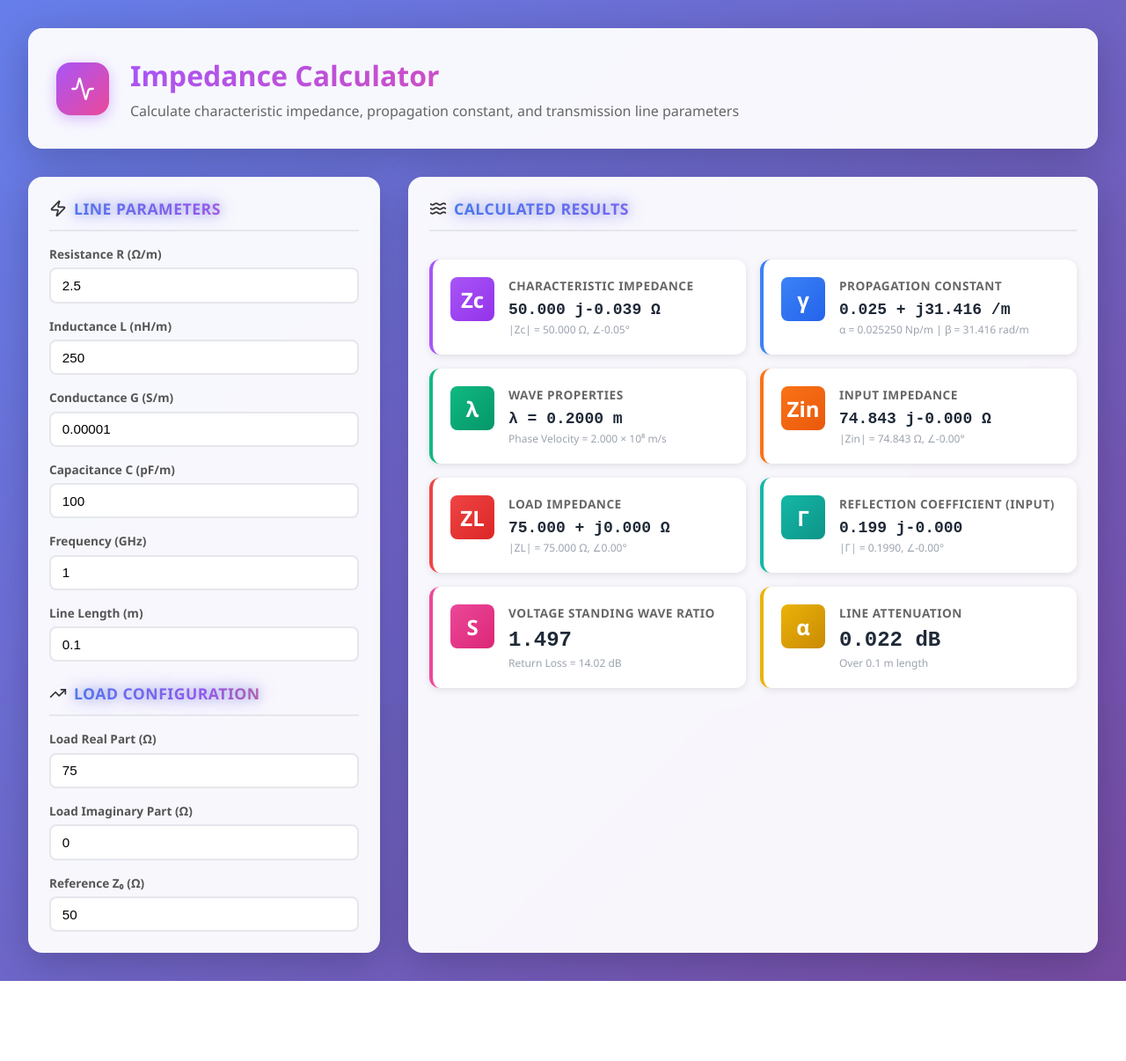
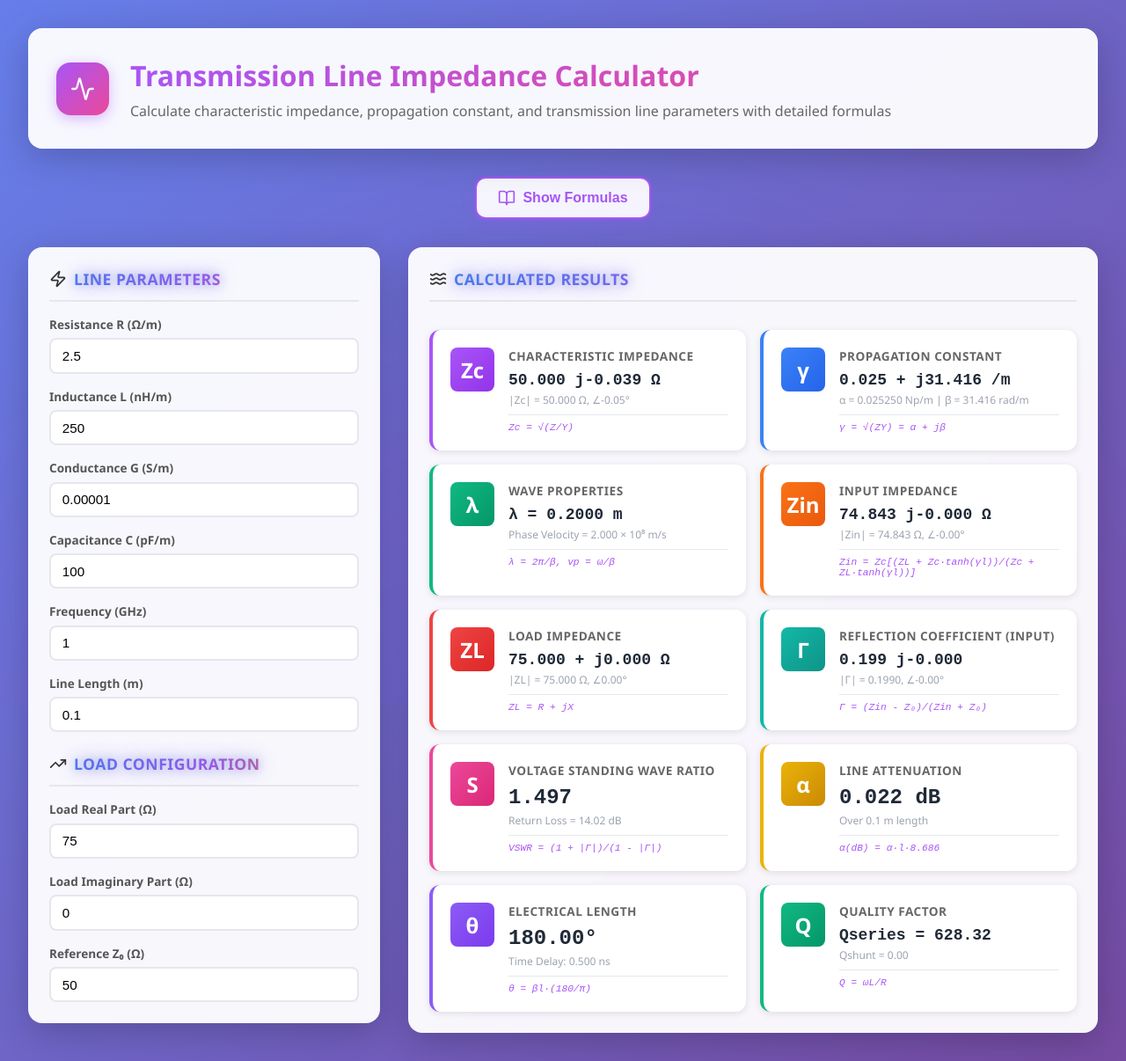
Before and after one commit to AdityaGangboir/TLV, a React (Vite) app: page /impedance-calculator in a window 1280 px wide. Shown: the whole page at 88% size. Before the commit the page ends 1115 px from the top, so only its background shows below. Built offline with nearby package versions, Linux system fonts and the light colour scheme.

Commit message:
Impedance Calculator changed

```diff
--- a/src/pages/ImpedanceCalculator.css
+++ b/src/pages/ImpedanceCalculator.css
@@ -50,6 +50,104 @@
   font-size: 1rem;
   color: #666;
   margin: 0.5rem 0 0 0;
+}
+
+/* Formula Toggle Button */
+.formula-toggle-container {
+  margin-bottom: 2rem;
+  display: flex;
+  justify-content: center;
+}
+
+.formula-toggle-btn {
+  display: flex;
+  align-items: center;
+  gap: 0.5rem;
+  padding: 0.75rem 1.5rem;
+  background: rgba(255, 255, 255, 0.95);
+  border: 2px solid #a855f7;
+  border-radius: 0.75rem;
+  font-size: 1rem;
+  font-weight: 600;
+  color: #a855f7;
+  cursor: pointer;
+  transition: all 0.3s ease;
+  box-shadow: 0 4px 15px rgba(168, 85, 247, 0.2);
+}
+
+.formula-toggle-btn:hover {
+  background: linear-gradient(135deg, #a855f7, #ec4899);
+  color: white;
+  transform: translateY(-2px);
+  box-shadow: 0 6px 20px rgba(168, 85, 247, 0.3);
+}
+
+/* Formulas Section */
+.formulas-section {
+  background: rgba(255, 255, 255, 0.95);
+  backdrop-filter: blur(10px);
+  border-radius: 1rem;
+  padding: 2rem;
+  margin-bottom: 2rem;
+  box-shadow: 0 10px 40px rgba(0, 0, 0, 0.2);
+}
+
+.formulas-title {
+  display: flex;
+  align-items: center;
+  gap: 0.75rem;
+  font-size: 1.5rem;
+  font-weight: 700;
+  color: #333;
+  margin: 0 0 1.5rem 0;
+  padding-bottom: 1rem;
+  border-bottom: 3px solid #a855f7;
+}
+
+.formulas-grid {
+  display: grid;
+  grid-template-columns: repeat(auto-fit, minmax(320px, 1fr));
+  gap: 1.25rem;
+}
+
+.formula-card {
+  background: white;
+  border-radius: 0.75rem;
+  padding: 1.25rem;
+  box-shadow: 0 2px 8px rgba(0, 0, 0, 0.1);
+  border-left: 4px solid #a855f7;
+  transition: transform 0.2s, box-shadow 0.2s;
+}
+
+.formula-card:hover {
+  transform: translateY(-3px);
+  box-shadow: 0 4px 15px rgba(168, 85, 247, 0.2);
+}
+
+.formula-card-title {
+  font-size: 1rem;
+  font-weight: 700;
+  color: #a855f7;
+  margin: 0 0 0.75rem 0;
+}
+
+.formula-equation {
+  font-family: "Courier New", monospace;
+  font-size: 1.1rem;
+  font-weight: 600;
+  color: #1f2937;
+  background: #f3f4f6;
+  padding: 0.75rem;
+  border-radius: 0.5rem;
+  margin-bottom: 0.75rem;
+  overflow-x: auto;
+}
+
+.formula-description {
+  font-size: 0.875rem;
+  color: #666;
+  margin: 0;
+  line-height: 1.5;
 }
 
 /* Content Grid */
@@ -172,6 +270,12 @@
 .result-card.yellow {
   border-left-color: #eab308;
 }
+.result-card.violet {
+  border-left-color: #8b5cf6;
+}
+.result-card.emerald {
+  border-left-color: #10b981;
+}
 
 .result-icon {
   width: 50px;
@@ -210,6 +314,12 @@
 .result-card.yellow .result-icon {
   background: linear-gradient(135deg, #eab308, #ca8a04);
 }
+.result-card.violet .result-icon {
+  background: linear-gradient(135deg, #8b5cf6, #7c3aed);
+}
+.result-card.emerald .result-icon {
+  background: linear-gradient(135deg, #10b981, #059669);
+}
 
 .result-content {
   flex: 1;
@@ -239,6 +349,17 @@
 .result-meta {
   font-size: 0.75rem;
   color: #9ca3af;
+  margin-bottom: 0.3rem;
+}
+
+.result-formula {
+  font-size: 0.7rem;
+  color: #a855f7;
+  font-style: italic;
+  margin-top: 0.5rem;
+  padding-top: 0.5rem;
+  border-top: 1px solid #e5e7eb;
+  font-family: "Courier New", monospace;
 }
 
 /* Responsive Design */
@@ -250,6 +371,10 @@
   .impedance-calc-results {
     grid-template-columns: repeat(auto-fit, minmax(280px, 1fr));
   }
+
+  .formulas-grid {
+    grid-template-columns: repeat(auto-fit, minmax(280px, 1fr));
+  }
 }
 
 @media (max-width: 768px) {
@@ -259,6 +384,8 @@
 
   .impedance-calc-header {
     padding: 1.5rem;
+    flex-direction: column;
+    text-align: center;
   }
 
   .impedance-calc-title {
@@ -268,4 +395,17 @@
   .impedance-calc-results {
     grid-template-columns: 1fr;
   }
+
+  .formulas-section {
+    padding: 1.5rem;
+  }
+
+  .formulas-grid {
+    grid-template-columns: 1fr;
+  }
+
+  .formula-toggle-btn {
+    width: 100%;
+    justify-content: center;
+  }
 }
--- a/src/pages/ImpedanceCalculator.jsx
+++ b/src/pages/ImpedanceCalculator.jsx
@@ -1,5 +1,5 @@
 import React, { useState, useMemo } from "react";
-import { Activity, Zap, TrendingUp, Waves } from "lucide-react";
+import { Activity, Zap, TrendingUp, Waves, BookOpen } from "lucide-react";
 import "./ImpedanceCalculator.css";
 
 // Complex number class
@@ -45,6 +45,9 @@ class Complex {
       Math.sqrt(r) * Math.sin(theta)
     );
   }
+  conj() {
+    return new Complex(this.re, -this.im);
+  }
 }
 
 const ImpedanceCalculator = () => {
@@ -60,15 +63,20 @@ const ImpedanceCalculator = () => {
     Z0: 50,
   });
 
+  const [showFormulas, setShowFormulas] = useState(false);
+
   const results = useMemo(() => {
     const { R, L, G, C, freq, length, ZL_re, ZL_im, Z0 } = inputs;
     const omega = 2 * Math.PI * freq * 1e9;
 
     // Series impedance and shunt admittance per unit length
+    // Z = R + jωL (Ω/m)
     const Z = new Complex(R, omega * L * 1e-9);
+
+    // Y = G + jωC (S/m)
     const Y = new Complex(G, omega * C * 1e-12);
 
-    // Propagation constant γ = √(ZY)
+    // Propagation constant γ = √(ZY) = α + jβ
     const ZY = Z.mul(Y);
     const gamma = ZY.sqrt();
     const alpha = gamma.re; // Attenuation constant (Np/m)
@@ -77,14 +85,17 @@ const ImpedanceCalculator = () => {
     // Characteristic impedance Zc = √(Z/Y)
     const Zc = Z.div(Y).sqrt();
 
-    // Wavelength and phase velocity
+    // Wavelength λ = 2π/β
     const wavelength = (2 * Math.PI) / beta;
+
+    // Phase velocity vp = ω/β
     const phaseVel = omega / beta; // m/s
 
     // Load impedance
     const ZL = new Complex(ZL_re, ZL_im);
 
     // Input impedance using hyperbolic functions
+    // Zin = Zc * (ZL + Zc*tanh(γl)) / (Zc + ZL*tanh(γl))
     const gl = gamma.scale(length);
     const sinh_gl = new Complex(
       Math.sinh(gl.re) * Math.cos(gl.im),
@@ -101,22 +112,34 @@ const ImpedanceCalculator = () => {
     const Zin = Zc.mul(num.div(den));
 
     // Reflection coefficient at load
+    // ΓL = (ZL - Z0) / (ZL + Z0)
     const GammaL = ZL.sub(new Complex(Z0, 0)).div(ZL.add(new Complex(Z0, 0)));
 
     // Reflection coefficient at input
+    // Γin = (Zin - Z0) / (Zin + Z0)
     const Gamma_in = Zin.sub(new Complex(Z0, 0)).div(
       Zin.add(new Complex(Z0, 0))
     );
 
-    // VSWR
+    // VSWR = (1 + |Γ|) / (1 - |Γ|)
     const rho = Gamma_in.mag();
     const VSWR = rho < 0.9999 ? (1 + rho) / (1 - rho) : 999;
 
-    // Return loss
+    // Return loss = -20*log10(|Γ|) dB
     const returnLoss = -20 * Math.log10(rho);
 
-    // Attenuation in dB
+    // Attenuation in dB = α*l*8.686
     const attenuation_dB = alpha * length * 8.686; // Convert Np to dB
+
+    // Quality factor Q = ωL/R or 1/(ωRC)
+    const Q_series = (omega * L * 1e-9) / R;
+    const Q_shunt = 1 / (omega * C * 1e-12 * (1/G));
+
+    // Electrical length in degrees = βl * 180/π
+    const electricalLength = (beta * length * 180) / Math.PI;
+
+    // Time delay τ = l/vp
+    const timeDelay = length / phaseVel; // seconds
 
     return {
       Zc,
@@ -132,6 +155,10 @@ const ImpedanceCalculator = () => {
       VSWR,
       returnLoss,
       attenuation_dB,
+      Q_series,
+      Q_shunt,
+      electricalLength,
+      timeDelay,
     };
   }, [inputs]);
 
@@ -144,6 +171,79 @@ const ImpedanceCalculator = () => {
     return `${z.re.toFixed(3)} ${sign} j${z.im.toFixed(3)} ${unit}`;
   };
 
+  const formulas = [
+    {
+      title: "Series Impedance",
+      formula: "Z = R + jωL",
+      description: "Series impedance per unit length (Ω/m)"
+    },
+    {
+      title: "Shunt Admittance",
+      formula: "Y = G + jωC",
+      description: "Shunt admittance per unit length (S/m)"
+    },
+    {
+      title: "Propagation Constant",
+      formula: "γ = √(ZY) = α + jβ",
+      description: "Where α is attenuation constant (Np/m) and β is phase constant (rad/m)"
+    },
+    {
+      title: "Characteristic Impedance",
+      formula: "Zc = √(Z/Y)",
+      description: "Characteristic impedance of the transmission line"
+    },
+    {
+      title: "Input Impedance",
+      formula: "Zin = Zc[(ZL + Zc·tanh(γl))/(Zc + ZL·tanh(γl))]",
+      description: "Input impedance looking into the line"
+    },
+    {
+      title: "Reflection Coefficient",
+      formula: "Γ = (Z - Z₀)/(Z + Z₀)",
+      description: "Reflection coefficient at any point"
+    },
+    {
+      title: "VSWR",
+      formula: "VSWR = (1 + |Γ|)/(1 - |Γ|)",
+      description: "Voltage Standing Wave Ratio"
+    },
+    {
+      title: "Return Loss",
+      formula: "RL = -20·log₁₀(|Γ|) dB",
+      description: "Return loss in decibels"
+    },
+    {
+      title: "Wavelength",
+      formula: "λ = 2π/β",
+      description: "Wavelength in meters"
+    },
+    {
+      title: "Phase Velocity",
+      formula: "vp = ω/β",
+      description: "Phase velocity in m/s"
+    },
+    {
+      title: "Attenuation",
+      formula: "α(dB) = α(Np)·l·8.686",
+      description: "Attenuation in dB over length l"
+    },
+    {
+      title: "Electrical Length",
+      formula: "θ = βl·(180/π)°",
+      description: "Electrical length in degrees"
+    },
+    {
+      title: "Time Delay",
+      formula: "τ = l/vp",
+      description: "Signal propagation delay"
+    },
+    {
+      title: "Quality Factor",
+      formula: "Q = ωL/R",
+      description: "Quality factor for series and shunt elements"
+    }
+  ];
+
   return (
     <div className="impedance-calc-container">
       <div className="impedance-calc-wrapper">
@@ -153,13 +253,42 @@ const ImpedanceCalculator = () => {
             <Activity size={28} />
           </div>
           <div>
-            <h1 className="impedance-calc-title">Impedance Calculator</h1>
+            <h1 className="impedance-calc-title">Transmission Line Impedance Calculator</h1>
             <p className="impedance-calc-subtitle">
-              Calculate characteristic impedance, propagation constant, and
-              transmission line parameters
+              Calculate characteristic impedance, propagation constant, and transmission line parameters with detailed formulas
             </p>
           </div>
         </div>
+
+        {/* Formula Toggle Button */}
+        <div className="formula-toggle-container">
+          <button
+            className="formula-toggle-btn"
+            onClick={() => setShowFormulas(!showFormulas)}
+          >
+            <BookOpen size={20} />
+            {showFormulas ? "Hide Formulas" : "Show Formulas"}
+          </button>
+        </div>
+
+        {/* Formulas Section */}
+        {showFormulas && (
+          <div className="formulas-section">
+            <h2 className="formulas-title">
+              <BookOpen size={24} />
+              Formulas Used in Calculations
+            </h2>
+            <div className="formulas-grid">
+              {formulas.map((item, idx) => (
+                <div key={idx} className="formula-card">
+                  <h3 className="formula-card-title">{item.title}</h3>
+                  <div className="formula-equation">{item.formula}</div>
+                  <p className="formula-description">{item.description}</p>
+                </div>
+              ))}
+            </div>
+          </div>
+        )}
 
         <div className="impedance-calc-content">
           {/* Input Section */}
@@ -288,6 +417,7 @@ const ImpedanceCalculator = () => {
                   |Zc| = {results.Zc.mag().toFixed(3)} Ω, ∠
                   {((results.Zc.phase() * 180) / Math.PI).toFixed(2)}°
                 </div>
+                <div className="result-formula">Zc = √(Z/Y)</div>
               </div>
             </div>
 
@@ -303,6 +433,7 @@ const ImpedanceCalculator = () => {
                   α = {results.alpha.toFixed(6)} Np/m | β ={" "}
                   {results.beta.toFixed(3)} rad/m
                 </div>
+                <div className="result-formula">γ = √(ZY) = α + jβ</div>
               </div>
             </div>
 
@@ -318,6 +449,7 @@ const ImpedanceCalculator = () => {
                   Phase Velocity = {(results.phaseVel / 1e8).toFixed(3)} × 10⁸
                   m/s
                 </div>
+                <div className="result-formula">λ = 2π/β, vp = ω/β</div>
               </div>
             </div>
 
@@ -333,6 +465,7 @@ const ImpedanceCalculator = () => {
                   |Zin| = {results.Zin.mag().toFixed(3)} Ω, ∠
                   {((results.Zin.phase() * 180) / Math.PI).toFixed(2)}°
                 </div>
+                <div className="result-formula">Zin = Zc[(ZL + Zc·tanh(γl))/(Zc + ZL·tanh(γl))]</div>
               </div>
             </div>
 
@@ -348,6 +481,7 @@ const ImpedanceCalculator = () => {
                   |ZL| = {results.ZL.mag().toFixed(3)} Ω, ∠
                   {((results.ZL.phase() * 180) / Math.PI).toFixed(2)}°
                 </div>
+                <div className="result-formula">ZL = R + jX</div>
               </div>
             </div>
 
@@ -363,6 +497,7 @@ const ImpedanceCalculator = () => {
                   |Γ| = {results.Gamma_in.mag().toFixed(4)}, ∠
                   {((results.Gamma_in.phase() * 180) / Math.PI).toFixed(2)}°
                 </div>
+                <div className="result-formula">Γ = (Zin - Z₀)/(Zin + Z₀)</div>
               </div>
             </div>
 
@@ -377,6 +512,7 @@ const ImpedanceCalculator = () => {
                 <div className="result-meta">
                   Return Loss = {results.returnLoss.toFixed(2)} dB
                 </div>
+                <div className="result-formula">VSWR = (1 + |Γ|)/(1 - |Γ|)</div>
               </div>
             </div>
 
@@ -389,6 +525,37 @@ const ImpedanceCalculator = () => {
                   {results.attenuation_dB.toFixed(3)} dB
                 </div>
                 <div className="result-meta">Over {inputs.length} m length</div>
+                <div className="result-formula">α(dB) = α·l·8.686</div>
+              </div>
+            </div>
+
+            {/* Electrical Length */}
+            <div className="result-card violet">
+              <div className="result-icon">θ</div>
+              <div className="result-content">
+                <h3>Electrical Length</h3>
+                <div className="result-value large">
+                  {results.electricalLength.toFixed(2)}°
+                </div>
+                <div className="result-meta">
+                  Time Delay: {(results.timeDelay * 1e9).toFixed(3)} ns
+                </div>
+                <div className="result-formula">θ = βl·(180/π)</div>
+              </div>
+            </div>
+
+            {/* Quality Factor */}
+            <div className="result-card emerald">
+              <div className="result-icon">Q</div>
+              <div className="result-content">
+                <h3>Quality Factor</h3>
+                <div className="result-value">
+                  Qseries = {results.Q_series.toFixed(2)}
+                </div>
+                <div className="result-meta">
+                  Qshunt = {results.Q_shunt.toFixed(2)}
+                </div>
+                <div className="result-formula">Q = ωL/R</div>
               </div>
             </div>
           </div>
```
